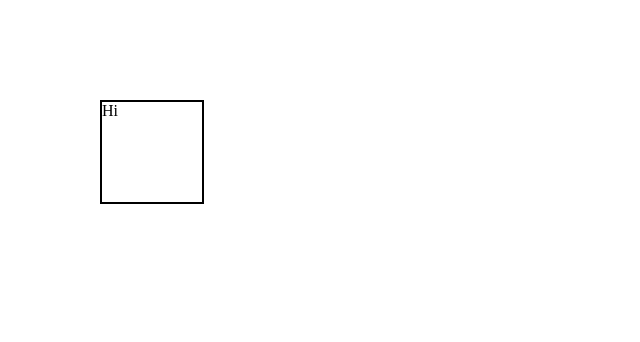
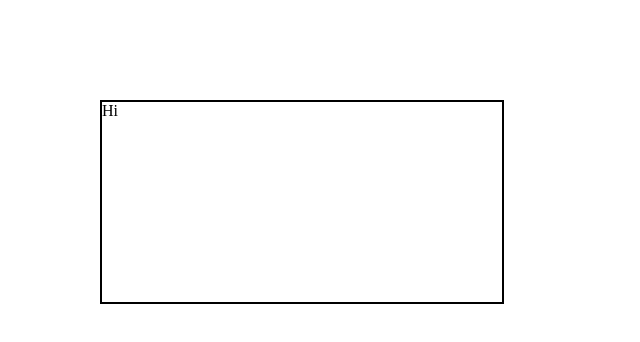
Before and after one commit to jzfqiu/DolphinOS, a React (Create React App) app in the folder app/: page / in a window 1280 px wide. Shown: the top 342 px of the page, without its empty margins (0-640 px from the left). Built offline with nearby package versions, Linux system fonts and the light colour scheme.

Commit message:
Add default size and position for Window

```diff
--- a/app/src/App.js
+++ b/app/src/App.js
@@ -5,8 +5,8 @@ function App() {
   const initialSize = {'x': 100, 'y': 100}
   return (
     <Window
-      initialPos={initialPos}
-      initialSize={initialSize}
+      // initialPos={initialPos}
+      // initialSize={initialSize}
     ></Window>
   );
 }
--- a/app/src/Window.js
+++ b/app/src/Window.js
@@ -1,12 +1,20 @@
 import React, { Component } from 'react';
 import styled from 'styled-components';
+
+/*
+
+Resizable & draggable component using React and Styled-Components
+
+*/
+
+
 
 // https://styled-components.com/docs/basics#attaching-additional-props
 // Props pass through attrs constructor for frequently updated attribute
 const StyledWindow = styled.div.attrs(props => ({
     style: {
-        width: props.size ? props.size.x + "px" : "200px",
-        height: props.size ? props.size.y + "px" : "200px",
+        width: props.size.x + "px",
+        height: props.size.y + "px",
         left: props.pos.x + "px",
         top: props.pos.y + "px",
       }
@@ -16,18 +24,17 @@ const StyledWindow = styled.div.attrs(props => ({
 `;
 
 
-// https://stackoverflow.com/questions/20926551/recommended-way-of-making-react-component-div-draggable
 class Window extends Component {
     constructor(props) {
         super(props);
         this.state = {
             pos: {
-                x: this.props.initialPos.x,
-                y: this.props.initialPos.y
+                x: this.props.initialPos ? this.props.initialPos.x : 100,
+                y: this.props.initialPos ? this.props.initialPos.y : 100
             },
             size: {
-                x: this.props.initialSize.x,
-                y: this.props.initialSize.y
+                x: this.props.initialSize ? this.props.initialSize.x : 400,
+                y: this.props.initialSize ? this.props.initialSize.y : 200
             },
             dragging: false,
             relPos: null, // cursor position when dragging starts
```
